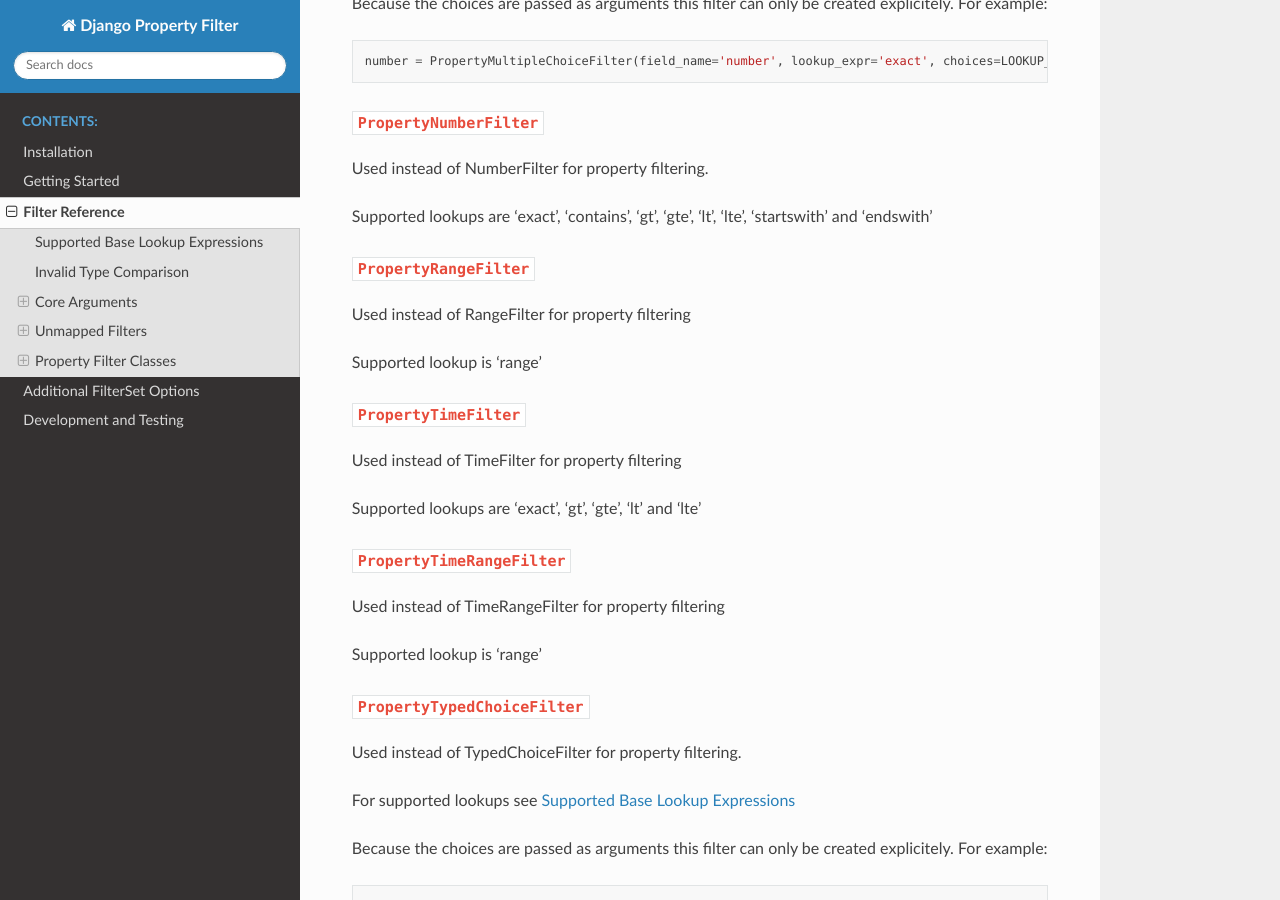
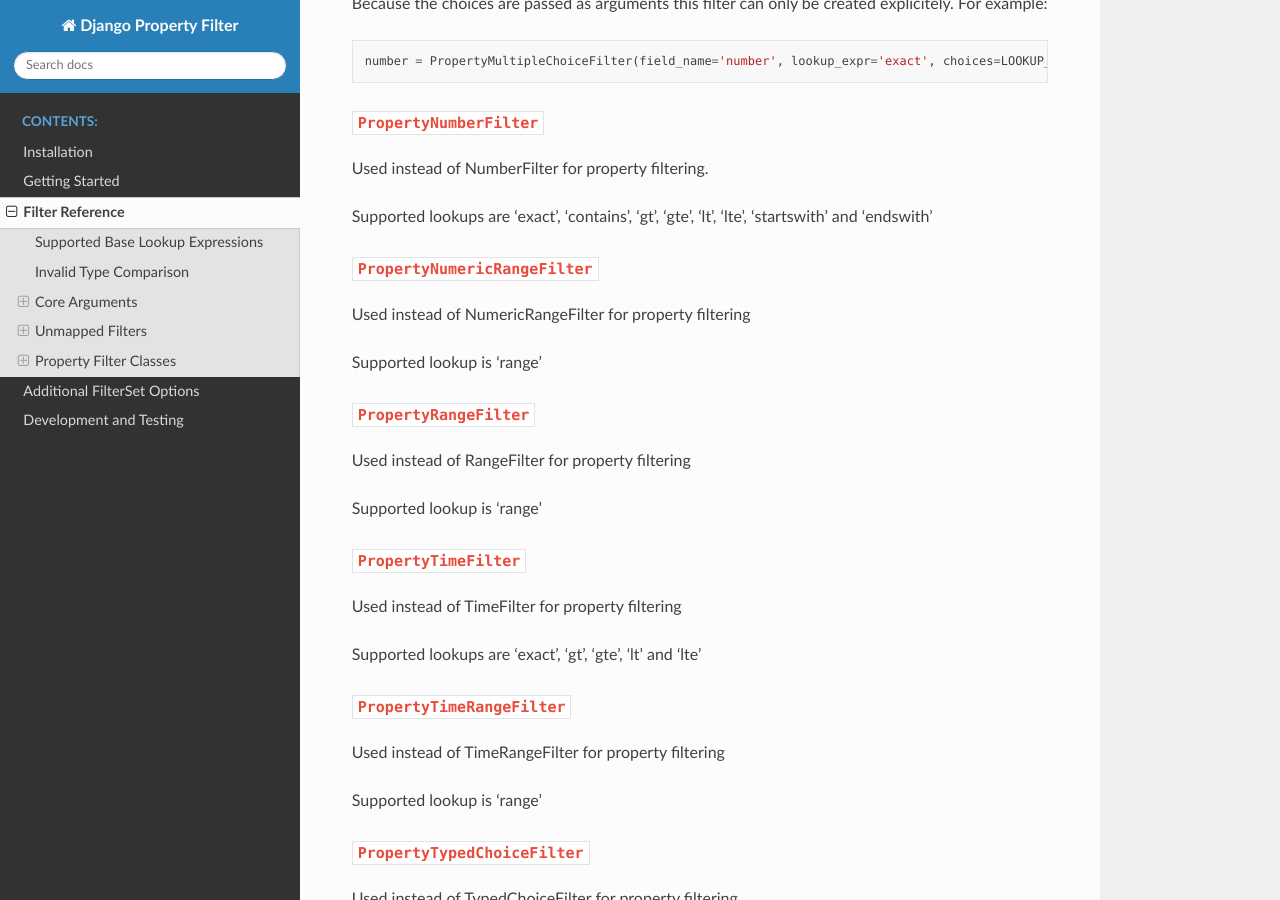
Before and after one commit to ericziethen/django-property-filter, a Sphinx documentation site: the page built from docs/source/ref/filters.rst, in a window 1280 px wide and 900 px high, scrolled down 4447 px. Built offline with Sphinx 7.4.7 and the Read the Docs theme 2.0.0, drawn with Linux system fonts in a browser that asks for light colours; pages that are not in the unit, such as notebooks, are missing from menus.

Commit message:
Add documentation

```diff
--- a/docs/source/ref/filters.rst
+++ b/docs/source/ref/filters.rst
@@ -220,6 +220,13 @@ Used instead of NumberFilter for property filtering.
 
 Supported lookups are 'exact', 'contains', 'gt', 'gte', 'lt', 'lte', 'startswith' and 'endswith'
 
+``PropertyNumericRangeFilter``
+~~~~~~~~~~~~~~~~~~~~~~~~~~~~~~
+
+Used instead of NumericRangeFilter for property filtering
+
+Supported lookup is 'range'
+
 ``PropertyRangeFilter``
 ~~~~~~~~~~~~~~~~~~~~~~~
 
```
